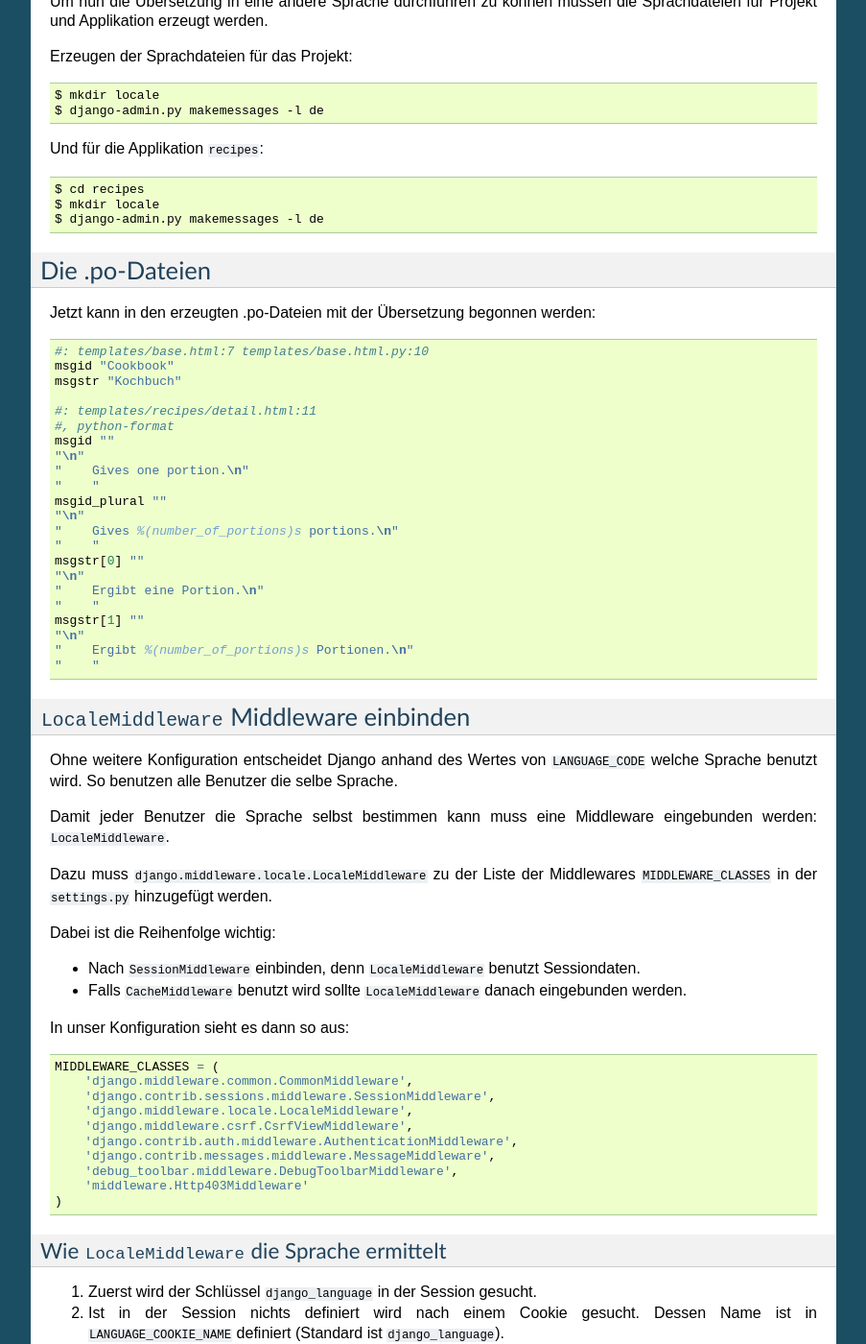
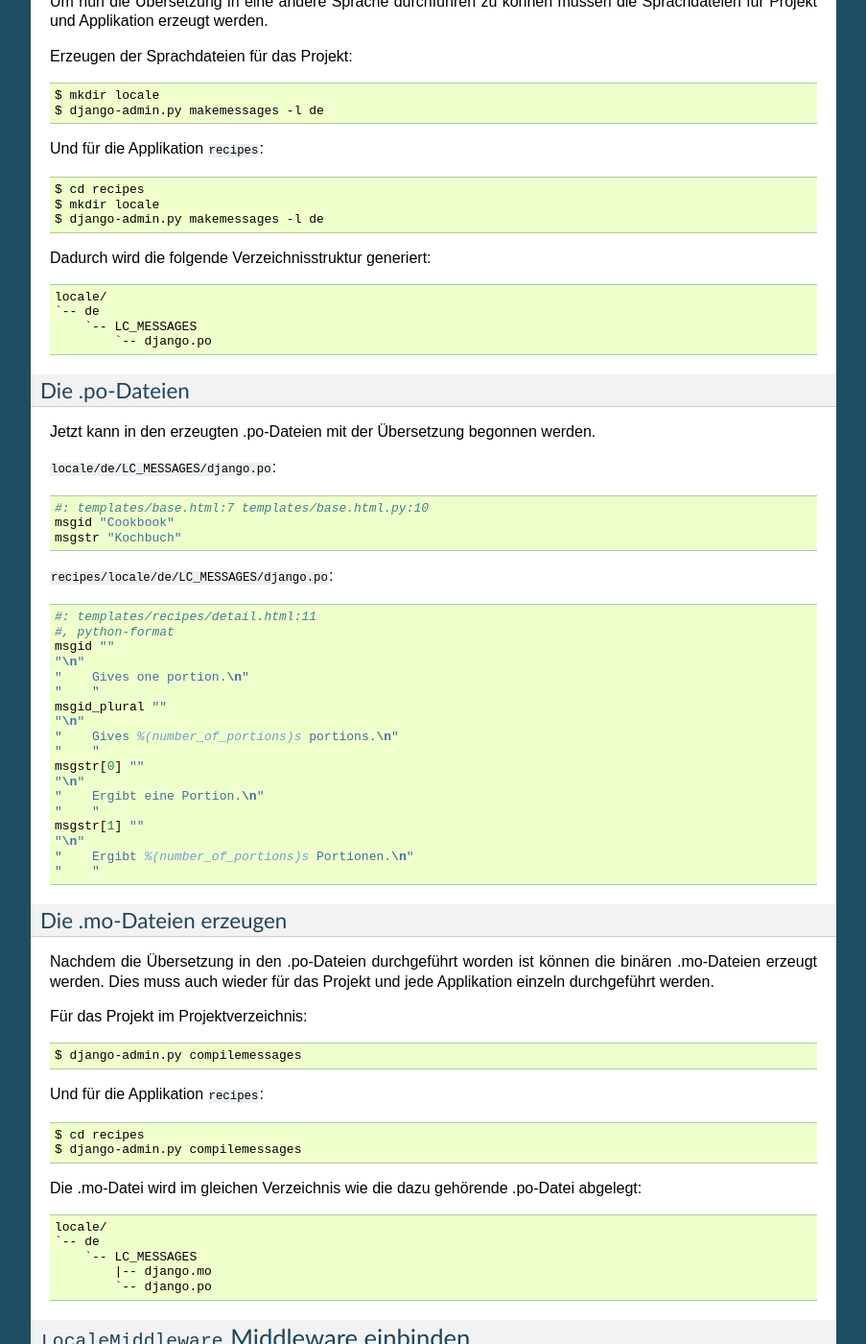
Before and after one commit to keimlink/django-workshop, a Sphinx documentation site: the page built from docs/ausbau/internationalisierung.rst, in a window 1280 px wide and 1400 px high, scrolled down 1921 px. Shown: the whole window at 96% size, without its empty margins (198-1101 px from the left). Built offline with Sphinx 7.4.7, drawn with Linux system fonts in a browser that asks for light colours; some of the changed text lies outside the part shown.

Commit message:
Hinweis auf vergessenes compilemessages Kommando eingefügt, Verzeichnisstruktur hinzugefügt.

```diff
--- a/docs/ausbau/internationalisierung.rst
+++ b/docs/ausbau/internationalisierung.rst
@@ -109,14 +109,25 @@ Und für die Applikation ``recipes``::
     $ mkdir locale
     $ django-admin.py makemessages -l de
 
+Dadurch wird die folgende Verzeichnisstruktur generiert::
+
+    locale/
+    `-- de
+        `-- LC_MESSAGES
+            `-- django.po
+
 Die .po-Dateien
-===============
+---------------
 
-Jetzt kann in den erzeugten .po-Dateien mit der Übersetzung begonnen werden::
+Jetzt kann in den erzeugten .po-Dateien mit der Übersetzung begonnen werden.
+
+``locale/de/LC_MESSAGES/django.po``::
 
     #: templates/base.html:7 templates/base.html.py:10
     msgid "Cookbook"
     msgstr "Kochbuch"
+
+``recipes/locale/de/LC_MESSAGES/django.po``::
 
     #: templates/recipes/detail.html:11
     #, python-format
@@ -136,6 +147,28 @@ Jetzt kann in den erzeugten .po-Dateien mit der Übersetzung begonnen werden::
     "\n"
     "    Ergibt %(number_of_portions)s Portionen.\n"
     "    "
+
+Die .mo-Dateien erzeugen
+------------------------
+
+Nachdem die Übersetzung in den .po-Dateien durchgeführt worden ist können die binären .mo-Dateien erzeugt werden. Dies muss auch wieder für das Projekt und jede Applikation einzeln durchgeführt werden.
+
+Für das Projekt im Projektverzeichnis::
+
+    $ django-admin.py compilemessages
+
+Und für die Applikation ``recipes``::
+
+    $ cd recipes
+    $ django-admin.py compilemessages
+
+Die .mo-Datei wird im gleichen Verzeichnis wie die dazu gehörende .po-Datei abgelegt::
+
+    locale/
+    `-- de
+        `-- LC_MESSAGES
+            |-- django.mo
+            `-- django.po
 
 ``LocaleMiddleware`` Middleware einbinden
 =========================================
```
